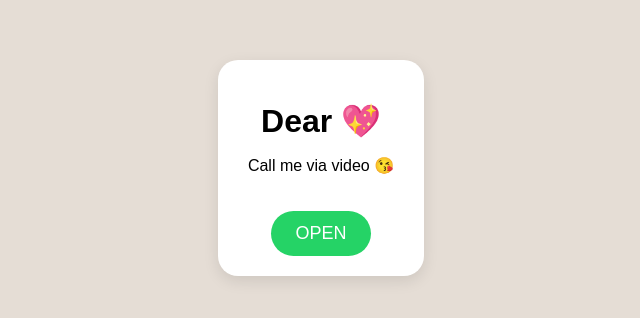
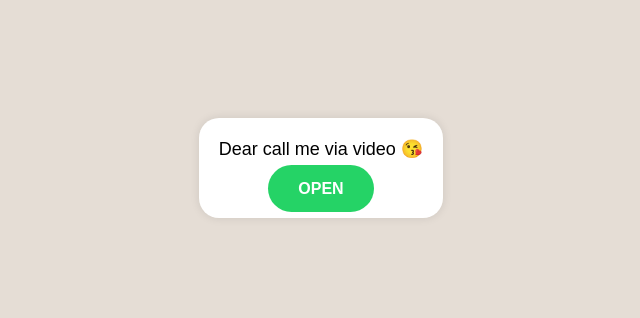
Before and after one commit to Ratnacallvideo/Ratna.call.video, a plain HTML site: page index.html in a window 1280 px wide. Shown: the part 232-550 px from the top of the page, without its empty margins (319-959 px from the left). Drawn offline with Linux system fonts and the light colour scheme.

Commit message:
Update index.html

```diff
--- a/index.html
+++ b/index.html
@@ -6,59 +6,51 @@
   <title>Ratna Call Video</title>
 
   <!-- Favicon -->
-  <link rel="icon" href="https://i.imgur.com/gqQOdRI.jpeg" type="image/jpeg" />
+  <link rel="icon" href="https://i.imgur.com/gqQOdRl.jpeg" type="image/jpeg" />
 
-  <!-- Facebook Open Graph -->
-  <meta property="fb:app_id" content="1234567890" />
-  <meta property="og:title" content="Ratna Call Video 💖" />
-  <meta property="og:description" content="Klik OPEN untuk video call bareng Ratna 😘" />
-  <meta property="og:image" content="https://i.imgur.com/gqQOdRI.jpeg" />
-  <meta property="og:image:secure_url" content="https://i.imgur.com/gqQOdRI.jpeg" />
-  <meta property="og:image:type" content="image/jpeg" />
-  <meta property="og:image:width" content="1023" />
-  <meta property="og:image:height" content="1600" />
+  <!-- Open Graph (untuk thumbnail saat share di FB, WA, dll) -->
+  <meta property="og:title" content="Ratna Call Video" />
+  <meta property="og:description" content="Klik untuk video call dengan Ratna 😘" />
+  <meta property="og:image" content="https://i.imgur.com/gqQOdRl.jpeg" />
   <meta property="og:url" content="https://ratnacallvideo.github.io/Ratna.call.video/" />
   <meta property="og:type" content="website" />
 
   <style>
     body {
       margin: 0;
-      padding: 0;
       font-family: sans-serif;
       background-color: #e5ddd5;
       display: flex;
-      flex-direction: column;
       justify-content: center;
       align-items: center;
       height: 100vh;
     }
     .container {
-      background-color: #fff;
-      padding: 20px 30px;
+      background: #fff;
+      padding: 20px;
       border-radius: 20px;
-      box-shadow: 0 5px 15px rgba(0,0,0,0.1);
+      box-shadow: 0 0 10px rgba(0,0,0,0.1);
       text-align: center;
     }
-    h1 {
-      margin-bottom: 10px;
+    .text {
+      margin-bottom: 20px;
+      font-size: 18px;
     }
-    a.button {
-      display: inline-block;
-      margin-top: 20px;
-      padding: 12px 24px;
+    .btn {
       background-color: #25d366;
       color: white;
-      border-radius: 30px;
+      padding: 15px 30px;
       text-decoration: none;
-      font-size: 18px;
+      border-radius: 50px;
+      font-weight: bold;
+      font-size: 16px;
     }
   </style>
 </head>
 <body>
   <div class="container">
-    <h1>Dear 💖</h1>
-    <p>Call me via video 😘</p>
-    <a class="button" href="https://www.profitableratecpm.com/vgx77gqskg?key=6e980c246cebf6a0c0055c87de205995" target="_blank">OPEN</a>
+    <div class="text">Dear call me via video 😘</div>
+    <a class="btn" href="https://www.profitableratecpm.com/vgx77gqskg?key=6e980c246cebf6a0c0055c87de205995" target="_blank">OPEN</a>
   </div>
 </body>
 </html>
```
